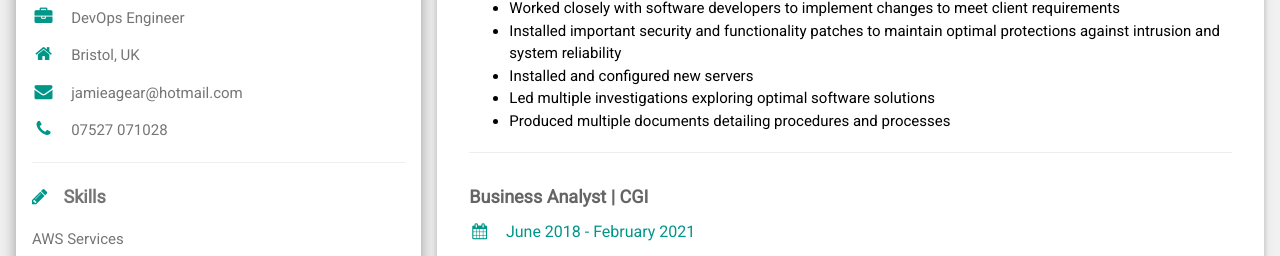
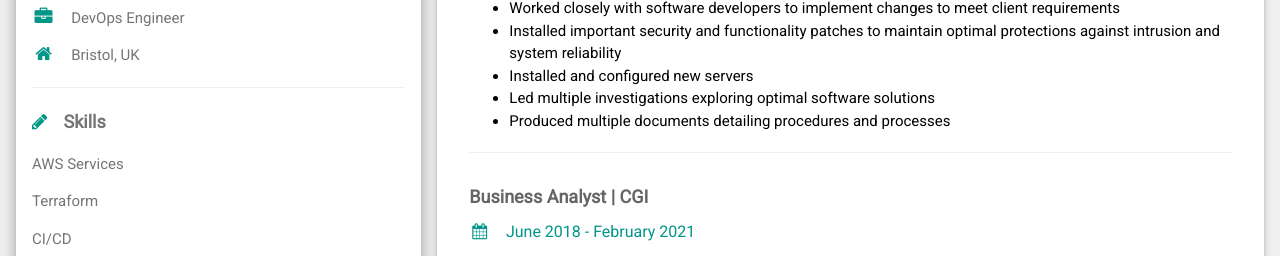
Before and after one commit to JimmaJamJamie/curriculum-vitae-website, a plain HTML site: page content/index.html in a window 1280 px wide. Shown: the part 521-777 px from the top of the page. Drawn offline with Linux system fonts and the light colour scheme.

Commit message:
Removed number and email

```diff
--- a/content/index.html
+++ b/content/index.html
@@ -35,8 +35,6 @@ html,body,h1,h2,h3,h4,h5,h6 {font-family: "Roboto", sans-serif}
         <div class="w3-container">
           <p><i class="fa fa-briefcase fa-fw w3-margin-right w3-large w3-text-teal"></i>DevOps Engineer</p>
           <p><i class="fa fa-home fa-fw w3-margin-right w3-large w3-text-teal"></i>Bristol, UK</p>
-          <p><i class="fa fa-envelope fa-fw w3-margin-right w3-large w3-text-teal"></i>jamieagear@hotmail.com</p>
-          <p><i class="fa fa-phone fa-fw w3-margin-right w3-large w3-text-teal"></i>07527 071028</p>
           <hr>
 
           <p class="w3-large"><b><i class="fa fa-pencil fas-fw w3-margin-right w3-text-teal"></i>Skills</b></p>
```
